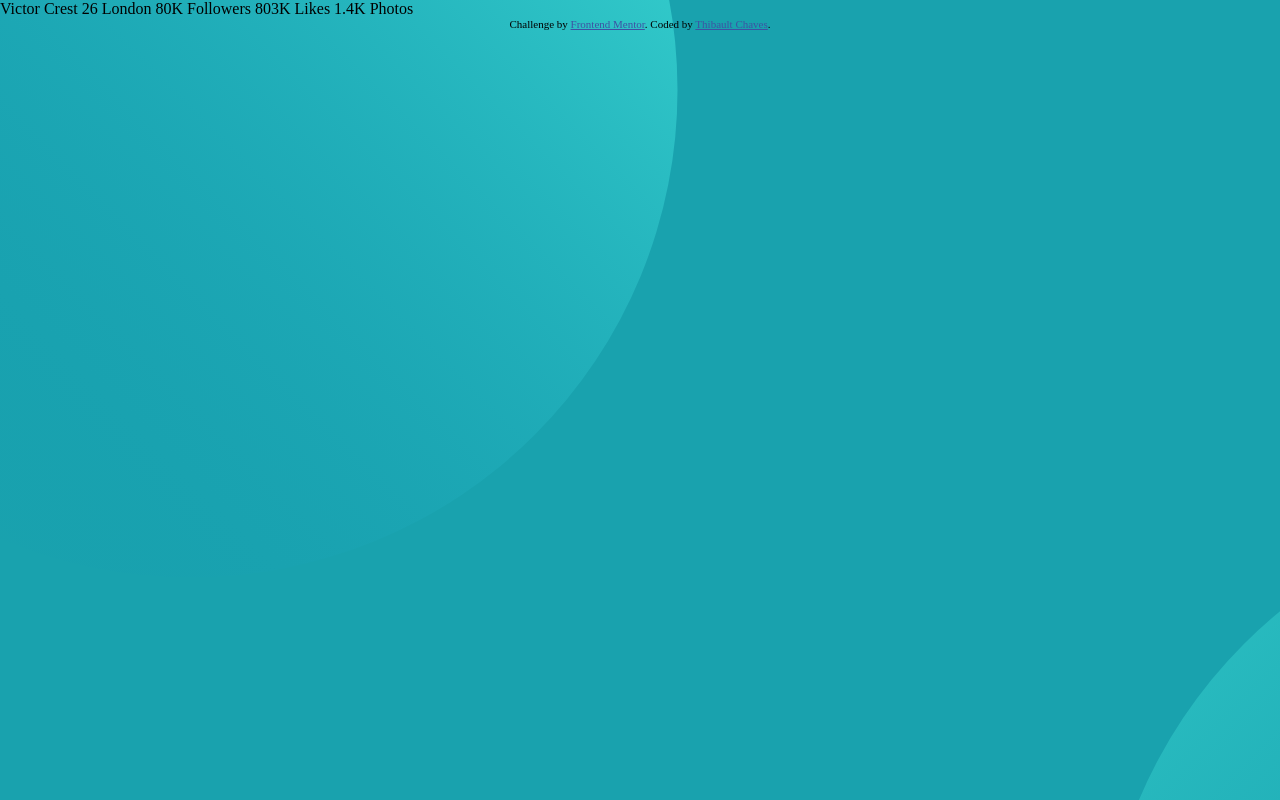
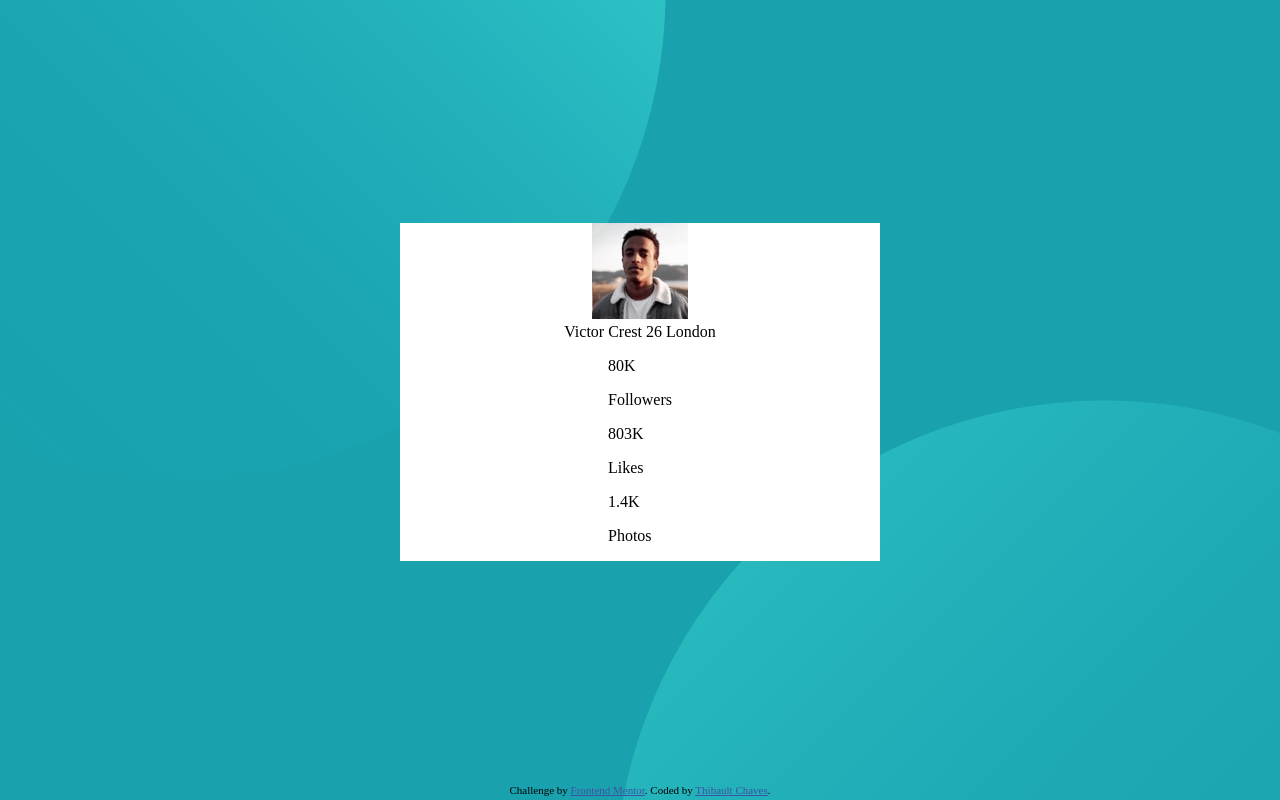
Before and after one commit to THB-02/FrontEndChallenge, a plain HTML site: page index.html in a window 1280 px wide. Drawn offline with Linux system fonts and the light colour scheme.

Commit message:
css card

```diff
--- a/index.html
+++ b/index.html
@@ -16,22 +16,33 @@
   </style>
 </head>
 <body>
-  <div class="image-card">
+  <div class="container">
+    <div class="card">
+      <div class="header">
+        <img src="./images/image-victor.jpg">
+      </div>
+      <div class="content">
+        Victor Crest
+        26
+        London
+      </div>
+      <div class="bottom">
+        <div class="followers">
+          <p class="count">80K</p>
+          <p class="text">Followers</p>
+        </div>
+        <div class="likes">
+          <p class="count">803K</p>
+          <p class="text">Likes</p>
+        </div>
+        <div class="likes">
+          <p class="count">1.4K</p>
+          <p class="text">Photos</p>
+        </div>
+      </div>
+    </div>
   </div>
-  <div class = data-card>
-  </div>
-  Victor Crest
-  26
-  London
 
-  80K
-  Followers
-
-  803K
-  Likes
-
-  1.4K
-  Photos
   <div class="attribution">
     Challenge by <a href="https://www.frontendmentor.io?ref=challenge" target="_blank">Frontend Mentor</a>.
     Coded by <a href="#">Thibault Chaves</a>.
--- a/style.css
+++ b/style.css
@@ -1,9 +1,25 @@
-html, body {
+body {
   margin: 0;
-  height: 100%;
+  height: 100vh;
   background-image: url('./images/bg-pattern-top.svg'), url('./images/bg-pattern-bottom.svg');
   background-repeat: no-repeat;
   background-attachment: fixed;
-  background-position: -300px -400px , 1100px 500px;
+  background-position: bottom 40vh right 48vw,  top 50vh left 48vw;;
   background-color: hsl(185, 75%, 39%);
 }
+
+.container{
+  width: 100vw;
+  height: 98vh;
+  display: flex;
+  align-items: center;
+  justify-content: center;
+}
+
+.card{
+  background-color: #fff;
+  display: flex;
+  width: 30rem;
+  flex-direction: column;
+  align-items: center;
+}
```
